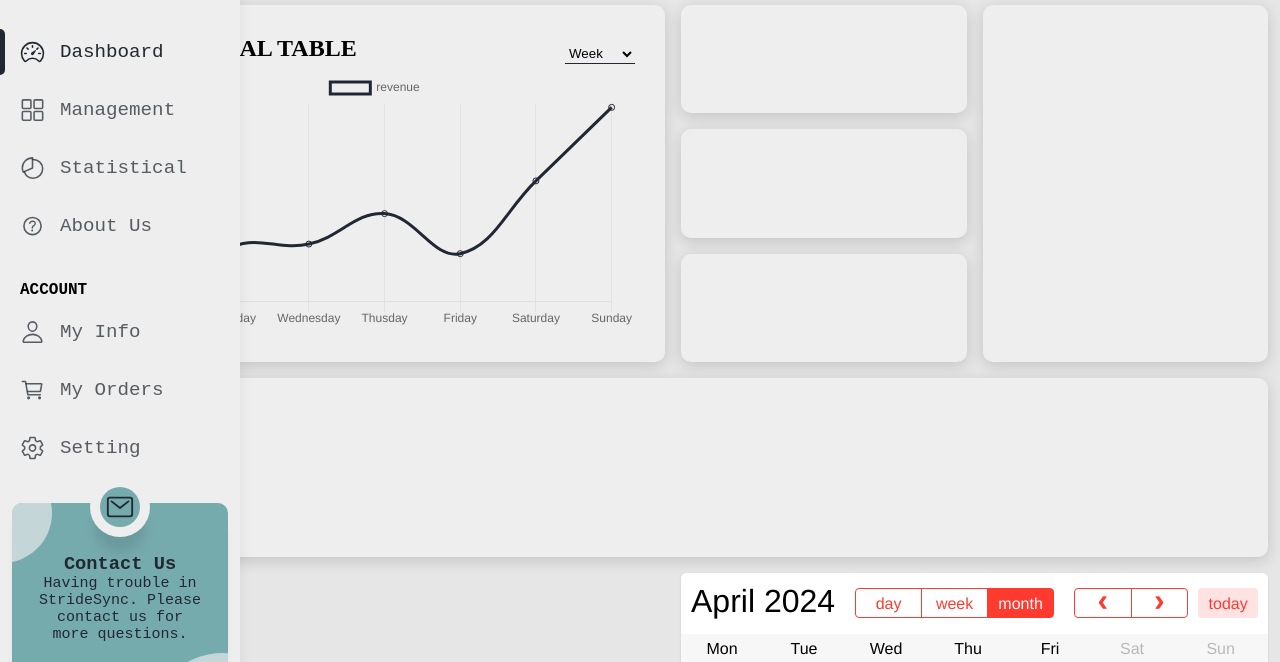
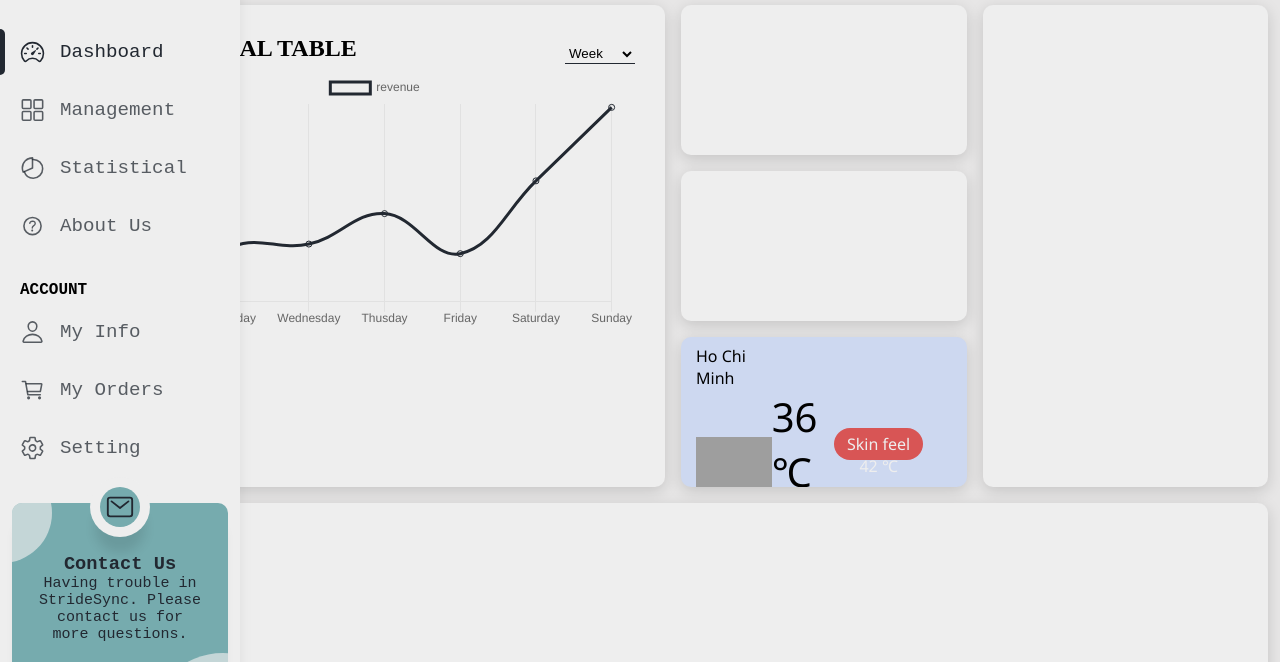
Before and after one commit to thienbao0102/web-Project, a website: page public/pages/dashboard.html in a window 1280 px wide. Shown: the part 87-749 px from the top of the page. Drawn offline with nearby package versions, Linux system fonts and the light colour scheme; files that its build step writes are made by us from their sources; grey boxes are pictures that could not be loaded; files whose address does not match are found by name; a web font is replaced by a local one.

Commit message:
dashboard weather widget & products scroll to top

```diff
--- a/public/css/dashboard.css
+++ b/public/css/dashboard.css
@@ -392,19 +392,27 @@ header {
     display: grid;
     background-color: transparent;
     grid-template-columns: 1fr 1fr;
+    grid-template-rows: 1fr 1fr 1fr;
     gap: 1rem;
 }
 
 #item1, #item2, #item3 {
     grid-column: 1;
+    overflow: hidden;
+    font-family: 'Segoe UI', Tahoma, Geneva, Verdana, sans-serif;
+}
+
+#item3{
+    display: flex;
+    justify-content: stretch;
+    align-items: center;
+    background-color: #cdd8f0;
 }
 
 #item4 {
     grid-column: 2;
     grid-row-start: 1;
     grid-row-end: 4;
-    display: flex;
-    align-items: stretch;
 }
 
 .function .item {
@@ -429,6 +437,64 @@ header {
     box-shadow: 0px 4px 15px 0px rgba(0, 0, 0, 0.295);
 }
 
+#weatherWidget{
+    max-height: 150px;
+    height: 90%;
+    width: 90%;
+    padding: 0 15px;
+    display: grid;
+    grid-template-rows: 0.5fr 1fr 0.5fr;
+    grid-template-columns: 1fr 2fr ;
+    align-self: center;
+}
+
+.city-name{
+    grid-column-start: 1;
+    grid-column-end: 2;
+}
+
+#weatherIcon{
+    grid-row-start: 2;
+    grid-row-end: 4;
+    width: 100%;
+    align-self: center;
+}
+
+#weatherWidget span{
+    grid-row-start: 2
+}
+
+#weatherWidget span{
+    display: flex;
+    justify-content: flex-start;
+    flex-direction: column;
+}
+
+#weatherWidget span span{
+    display: flex;
+    flex-direction: row;
+    justify-content: space-between;
+    align-items: center;
+}
+
+#weatherWidget span .symbol {
+    color: rgb(216, 85, 85);
+    font-weight: 700;
+}
+
+#weatherWidget span span h3{
+    font-size: 40px;
+    font-weight: 500;
+}
+
+#weatherWidget span span .feel-temp{
+    height: 2rem;
+    padding: 5px 10px;
+    background-color: rgb(216, 85, 85);
+    text-align: center;
+    color: #EEEEEE;
+    border-radius: 10rem;
+}
 
 
 
--- a/public/pages/dashboard.html
+++ b/public/pages/dashboard.html
@@ -82,12 +82,24 @@
                 <canvas id="chartjs-line"></canvas>
             </div>
             <div class="function item-box">
-                <span class="item" id="item1"></span>
-                <span class="item" id="item2"></span>
-                <span class="item" id="item3"></span>
-                <span class="item" id="item4">
+                <div class="item" id="item1"></div>
+                <div class="item" id="item2"></div>
+                <div class="item" id="item3">
+                    <div id="weatherWidget">
+                        <p class="city-name" id="cityName">Ho Chi Minh</p>
+                        <img src="https://openweathermap.org/img/wn/10d@2x.png" alt="Weather icon" id="weatherIcon" class="icon">
+                        <span>
+                            <span>
+                                <h3 class="temp" id="temp">36 &#8451</h3>
+                                <p class="feel-temp" id="feelTemp">Skin feel 42 &#8451</p>
+                            </span>
+                                <p class="weather-discription" id="weatherDesc">Clouds<i class="symbol"> | </i>Scattered clouds</p>
+                        </span>
+                    </div>
+                </div>
+                <div class="item" id="item4">
 
-                </span>
+                </div>
             </div>
             <div class="long-div item-box"></div>
             <div class="item-box"></div>
@@ -322,8 +334,60 @@
         });
 
     </script>
-    <!-- Jquery CDN -->
+    <!-- weather widget script -->
+    <script>
+        const apiKey = 'e3b895715c1fc4eb1af19763fa617a4c';
+        const city = 'Hochiminh';
 
+        if ("geolocation" in navigator) {
+        // Geolocation có sẵn trong trình duyệt
+        // Yêu cầu trình duyệt cung cấp vị trí của client
+        navigator.geolocation.getCurrentPosition(function(position) {
+            // Lấy thông tin vị trí của client từ đối tượng position
+            const latitude = position.coords.latitude;
+            const longitude = position.coords.longitude;
+
+            // Hiển thị vị trí lấy được
+            console.log("Latitude:", latitude);
+            console.log("Longitude:", longitude);
+            getWeather(latitude,longitude);
+        });
+        } else {
+        // Trình duyệt không hỗ trợ Geolocation
+        console.error("Geolocation is not supported by this browser.");
+        }
+
+        async function getWeather(lat,lon){
+            fetch(`https://api.openweathermap.org/data/2.5/weather?lat=${lat}&lon=${lon}&appid=${apiKey}&units=metric`)
+            .then(response => {
+                if (!response.ok) {
+                throw new Error('Network response was not ok');
+                }
+                return response.json();
+            })
+            .then(data => {
+                console.log(data)
+                setWeatherWidget(data)
+            })
+            .catch(error => {
+                console.error('There was a problem with your fetch operation:', error);
+            });
+        }
+
+        function setWeatherWidget(weatherData){
+            const default_value = "--";
+            const cityName = document.getElementById("cityName");
+            const weatherIcon = document.getElementById("weatherIcon");
+            const temp = document.getElementById("temp");
+            const weatherDesc = document.getElementById("weatherDesc");
+            const feelTemp = document.getElementById("feelTemp");
+            cityName.innerHTML = weatherData.name || default_value;
+            weatherIcon.setAttribute('src', `https://openweathermap.org/img/wn/${weatherData.weather[0].icon}@2x.png`);
+            temp.innerHTML = Math.round(weatherData.main.temp) + "&#8451" || default_value;
+            feelTemp.innerHTML ="Skin feel "+ Math.round(weatherData.main.feels_like) + "&#8451"|| default_value;
+            weatherDesc.innerHTML = weatherData.weather[0].main + '<i class="symbol"> | </i>' + weatherData.weather[0].description;
+        }
+    </script>
     <!-- Ion-icon CDN -->
     <script type="module" src="https://unpkg.com/ionicons@7.1.0/dist/ionicons/ionicons.esm.js"></script>
     <script nomodule src="https://unpkg.com/ionicons@7.1.0/dist/ionicons/ionicons.js"></script>
```
Also changed, not shown: public/pages/products.html (+3 -2 lines).
